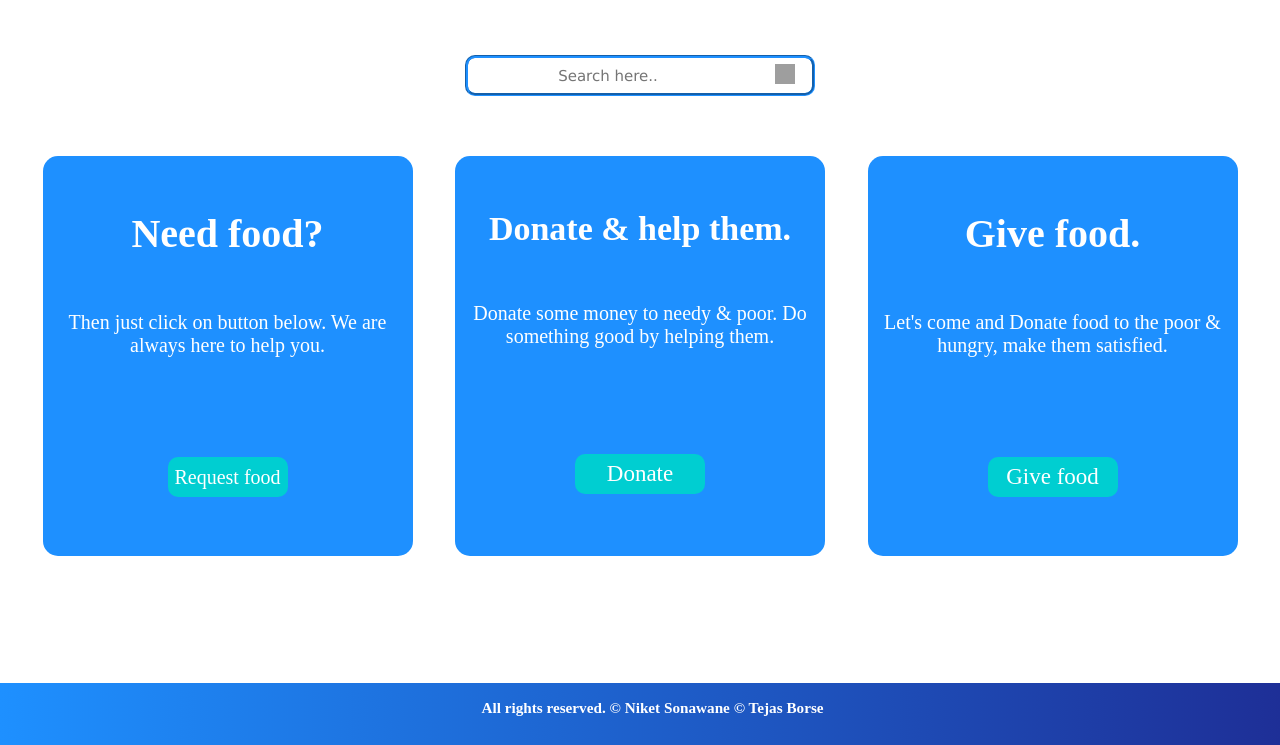
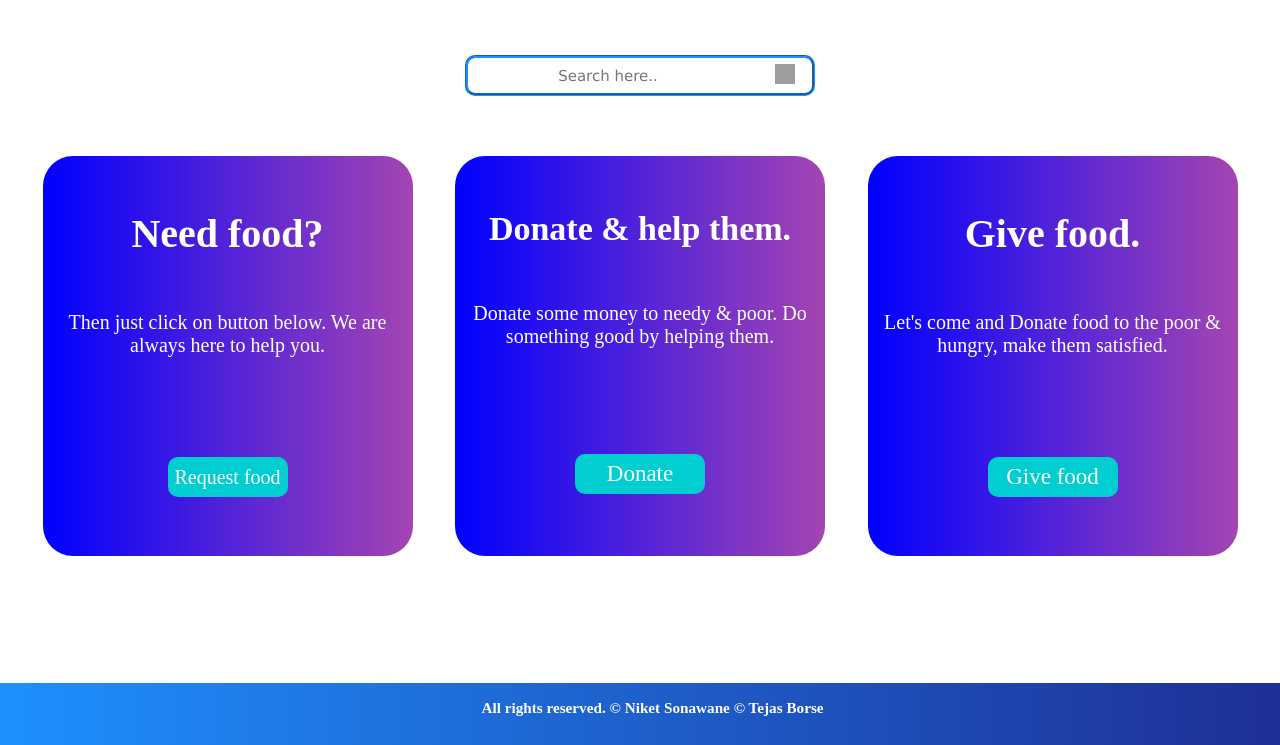
Before and after one commit to tejasborse123/Donation_Website, a PHP site: page / in a window 1280 px wide. Shown: the part 55-800 px from the top of the page. Run offline with PHP 8.4, Linux system fonts and the light colour scheme; grey boxes are pictures that could not be loaded.

Commit message:
New Colours added

```diff
--- a/entry.html
+++ b/entry.html
@@ -4,16 +4,17 @@
       <meta charset="utf-8">
       <title>Login</title>
       <link rel="stylesheet" href="entrycss.css">
+      <link rel="preconnect" href="https://fonts.googleapis.com">
       <meta name="viewport" content="width=device-width, initial-scale=1.0">
    </head>
    <body>
       <div class="entry">
          <div class="title-text">
             <div class="title login">
-               Login Form
+               Login
             </div>
             <div class="title signup">
-               Signup Form
+               Signup
             </div>
          </div>
          <div class="form-container">
--- a/entrycss.css
+++ b/entrycss.css
@@ -2,7 +2,7 @@
   margin: 0;
   padding: 0;
   box-sizing: border-box;
-  font-family: 'Poppins', sans-serif;
+  font-family: 'Quintessential', cursive;
 }
 html,body{
   display: grid;
@@ -45,6 +45,7 @@ html,body{
   justify-content: space-between;
   border: 1px solid lightgrey;
   border-radius: 5px;
+
 }
 .slide-controls .slide{
   height: 100%;
--- a/homecss.css
+++ b/homecss.css
@@ -4,8 +4,7 @@
     box-sizing: border-box;
     align-items: center;
     text-align: center;
-    transition: background-color 2s ease-out 100ms
-
+    transition: background-color 2s ease-out 100ms;
 }
 
 /* Search Bar*/
@@ -72,16 +71,14 @@
   .child{
       width: 370px;
       height: 400px;
-      background-color: dodgerblue;
-      border-radius: 15px;
+      background: linear-gradient(to right, #0000ff,#a445b2);
+      border-radius: 30px;
   }
   .child:first-child{
-      border-radius: 15px;
-      background-color: dodgerblue;
+      border-radius: 30px;
   }
   .child:last-child{
-      border-radius: 15px;
-      background-color: dodgerblue;
+      border-radius: 30px;
   }
 
   .child:hover{
--- a/index.html
+++ b/index.html
@@ -49,7 +49,9 @@
             <label class="reqfood"> Need food? </label><br><br><br><br>
             <label class="reqfood1"> Then just click on button below. We are always here to help you. </label>
           <div class="rqbtn">
-            <input type="button" id="frqbtn" value="Request food" onclick=>
+            <a href="entry.html">
+            <input type="button" id="frqbtn" value="Request food">
+            </a>
           </div>
         </div>
 
@@ -58,7 +60,9 @@
             <label class="donatelb"> Donate & help them. </label><br><br><br><br>
             <label class="donatelb1"> Donate some money to needy & poor. Do something good by helping them.</label>
           <div class="payment">
-            <input type="button" value="Donate" id="donatebtn" onclick="" />
+            <a href="entry.html">
+            <input type="button" value="Donate" id="donatebtn">
+            </a>
           </div>
         </div>
 
@@ -67,7 +71,9 @@
              <label class="givefood"> Give food. </label><br><br><br><br>
              <label class="givefood1"> Let's come and Donate food to the poor & hungry, make them satisfied.</label>
             <div class="givebtn">
-              <input type="button" value="Give food" id="givefdbtn" onclick="">
+              <a href="entry.html">
+              <input type="button" value="Give food" id="givefdbtn">
+              </a>
             </div>
 
         </div>
```
